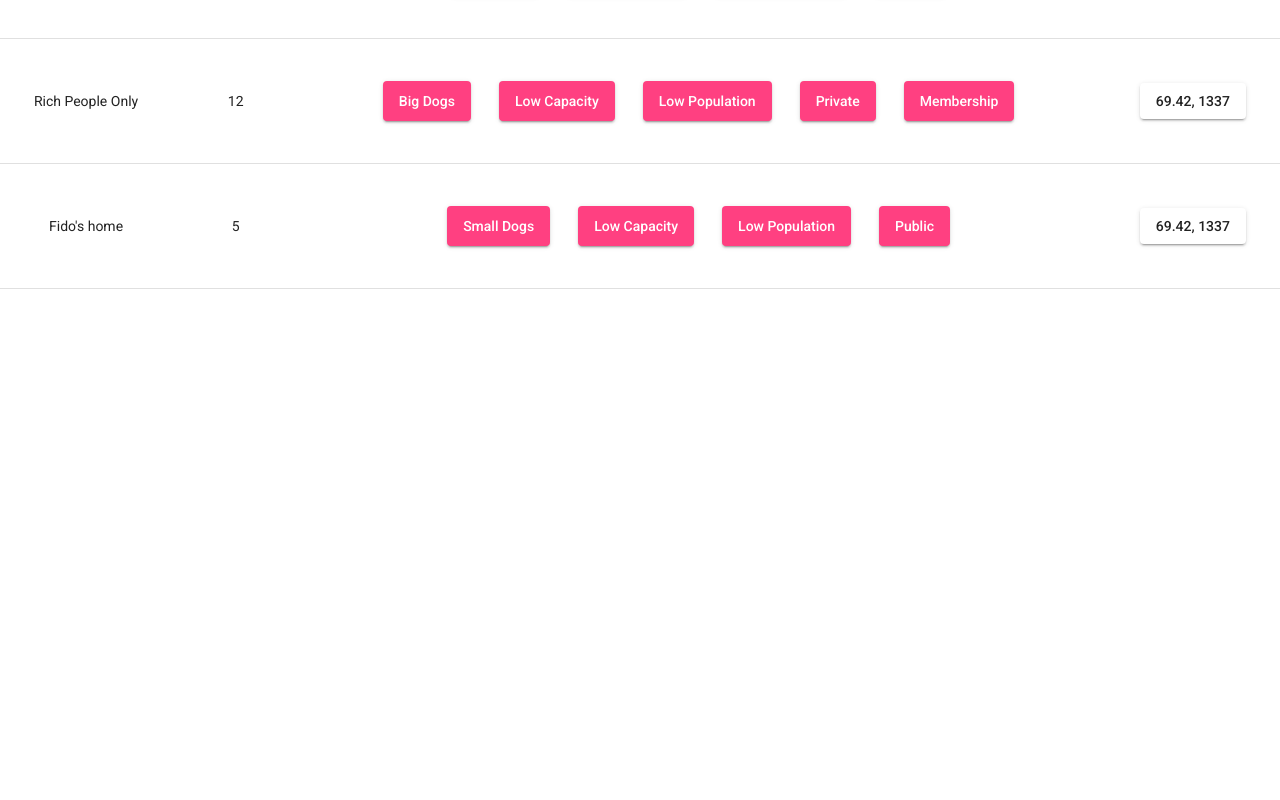
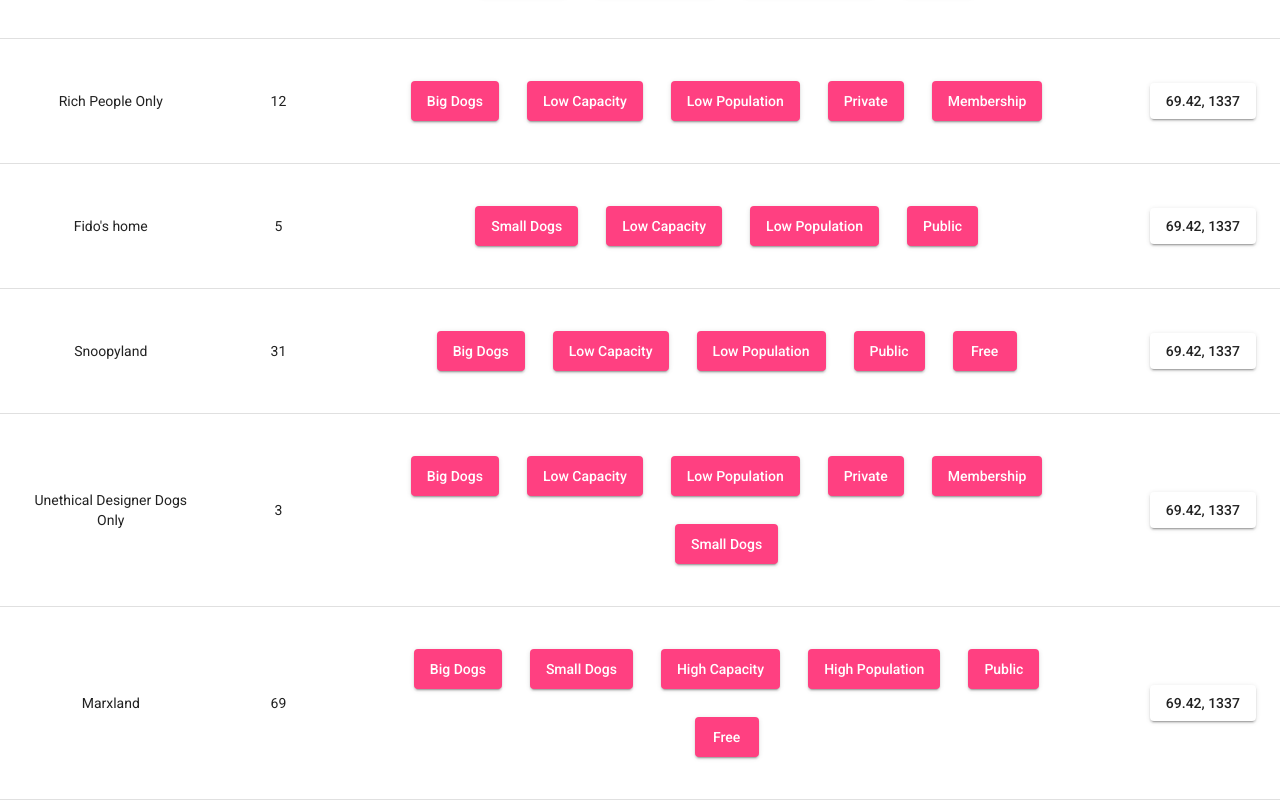
Before and after one commit to BrianM0330/DogParkFinder, an Angular app: page / in a window 1280 px wide. Shown: the part 556-1356 px from the top of the page. Before the commit the page ends 845 px from the top, so only its background shows below. Built offline with nearby package versions, Linux system fonts and the light colour scheme.

Commit message:
more data

```diff
--- a/src/app/find-and-filter/park-data.ts
+++ b/src/app/find-and-filter/park-data.ts
@@ -11,6 +11,7 @@ export interface ParkObject { //define the  necessary attributes of a park objec
 
 export class Parks {
   public parksList: ParkObject[] = [
+
     {
       name : "Small Dog Park",
       population: 5,
@@ -45,6 +46,33 @@ export class Parks {
       options : [FilterOptions.Small_Dogs, FilterOptions.Low_Capacity, FilterOptions.Low_Population, FilterOptions.Public],
       latitude : 69.420,
       longitude : 1337
+    },
+
+    {
+      name : "Snoopyland",
+      population: 31,
+      maxPopulation: 40,
+      options : [FilterOptions.Big_Dogs, FilterOptions.Low_Capacity, FilterOptions.Low_Population, FilterOptions.Public, FilterOptions.Free],
+      latitude : 69.420,
+      longitude : 1337
+    },
+
+    {
+      name : "Unethical Designer Dogs Only",
+      population: 3,
+      maxPopulation: 10,
+      options : [FilterOptions.Big_Dogs, FilterOptions.Low_Capacity, FilterOptions.Low_Population, FilterOptions.Private, FilterOptions.Membership, FilterOptions.Small_Dogs],
+      latitude : 69.420,
+      longitude : 1337
+    },
+
+    {
+      name : "Marxland",
+      population: 69,
+      maxPopulation: 100,
+      options : [FilterOptions.Big_Dogs, FilterOptions.Small_Dogs, FilterOptions.High_Capacity, FilterOptions.High_Population, FilterOptions.Public, FilterOptions.Free],
+      latitude : 69.420,
+      longitude : 1337
     }
   ]
 
```
